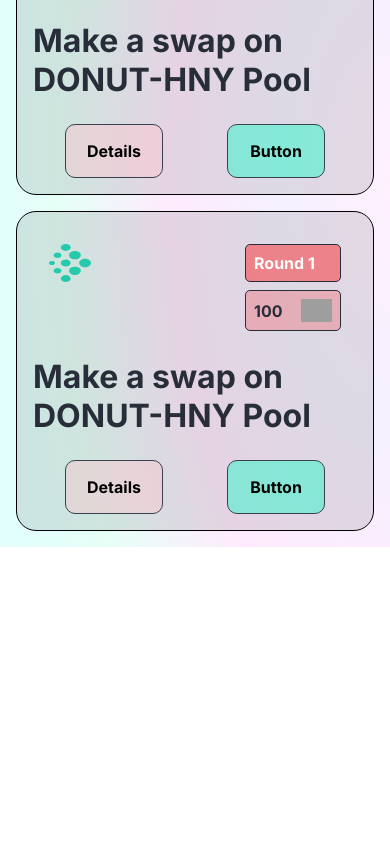
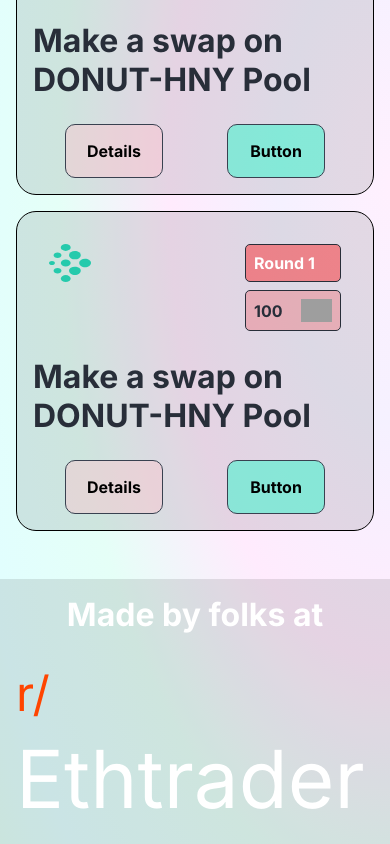
Before and after one commit to 0xpranay/DonutQuests, a React (Create React App) app: page / in a window 390 px wide. Shown: the part 4037-4881 px from the top of the page. Before the commit the page ends 4584 px from the top, so only its background shows below. Built offline with nearby package versions, Linux system fonts and the light colour scheme; grey boxes are pictures that could not be loaded.

Commit message:
Added grid responsiveness and footer

```diff
--- a/src/App.js
+++ b/src/App.js
@@ -3,6 +3,7 @@
 import TitleCard from "./components/TitleCard";
 import InfoCard from "./components/InfoCard";
 import QuestPlate from "./components/QuestPlate";
+import Footer from "./components/Footer";
 export default function App() {
   return (
     <div>
@@ -10,6 +11,7 @@
       <TitleCard></TitleCard>
       <InfoCard></InfoCard>
       <QuestPlate></QuestPlate>
+      <Footer></Footer>
     </div>
   );
 }
--- /dev/null
+++ b/src/components/Footer.js
@@ -0,0 +1,15 @@
+import React from "react";
+import styles from "./styles/footer.module.scss";
+export default function Footer() {
+  return (
+    <div className={styles.wrapper}>
+      <div className={styles.brand}>
+        <div className={styles.desc}>Made by folks at</div>
+        <div className={styles.logo}>
+          <p className={styles.reddit}>r/</p>Ethtrader
+        </div>
+      </div>
+      <div className={styles.links}></div>
+    </div>
+  );
+}
--- /dev/null
+++ b/src/components/styles/footer.module.scss
@@ -0,0 +1,33 @@
+.wrapper {
+  display: flex;
+  justify-content: center;
+  align-items: center;
+  margin-top: 2rem;
+  padding: 1rem;
+  background: rgba(0, 0, 0, 0.1);
+
+  .brand {
+    display: flex;
+    flex-direction: column;
+    justify-content: center;
+    align-items: center;
+    .desc {
+      font-size: 2rem;
+      font-weight: bolder;
+    }
+    .logo {
+      font-size: 5rem;
+      .reddit {
+        color: orangered;
+        font-size: 3rem;
+        display: inline;
+      }
+    }
+  }
+  .links {
+    display: flex;
+    flex-direction: column;
+    justify-content: space-around;
+    align-items: center;
+  }
+}
```
